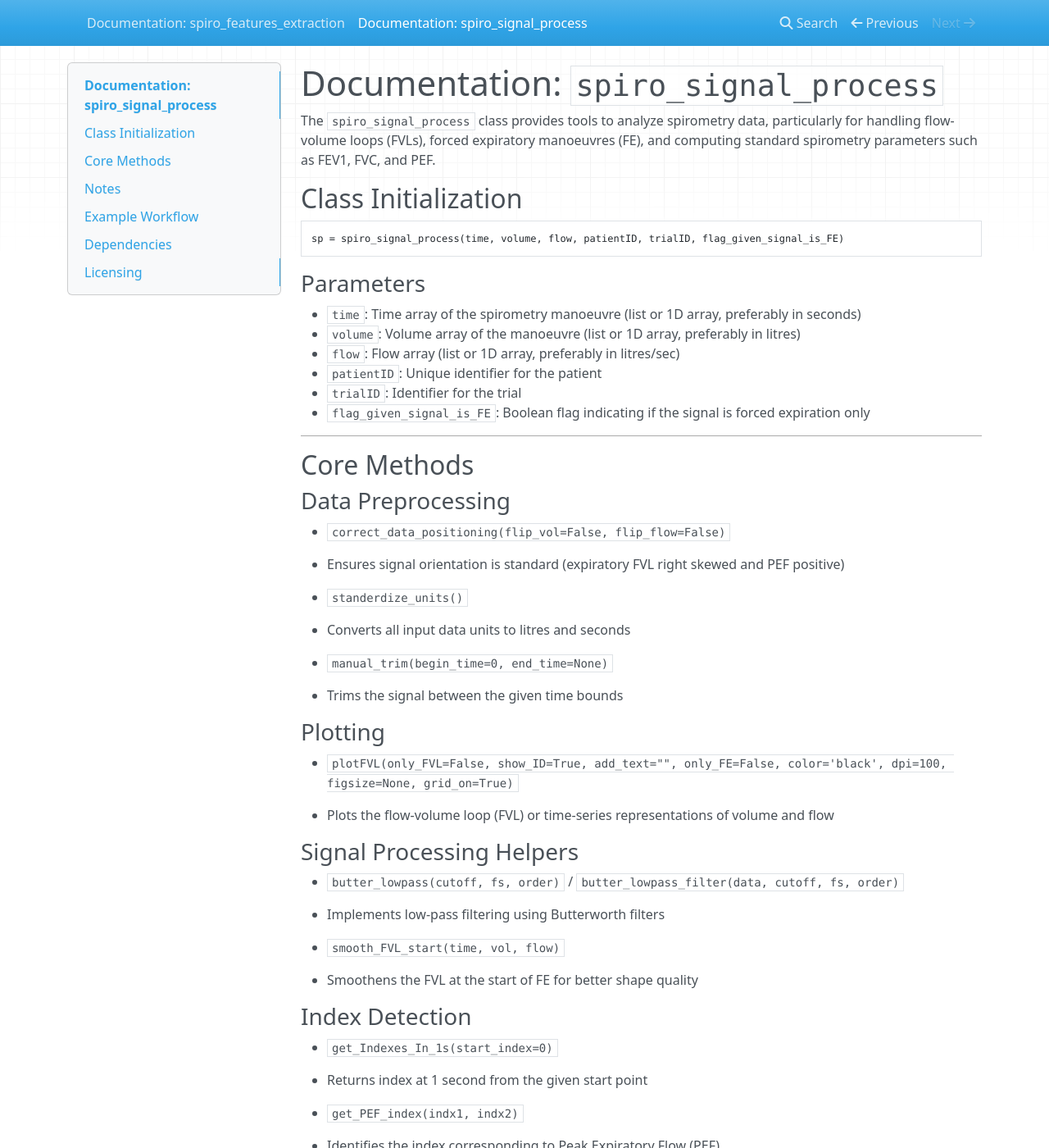
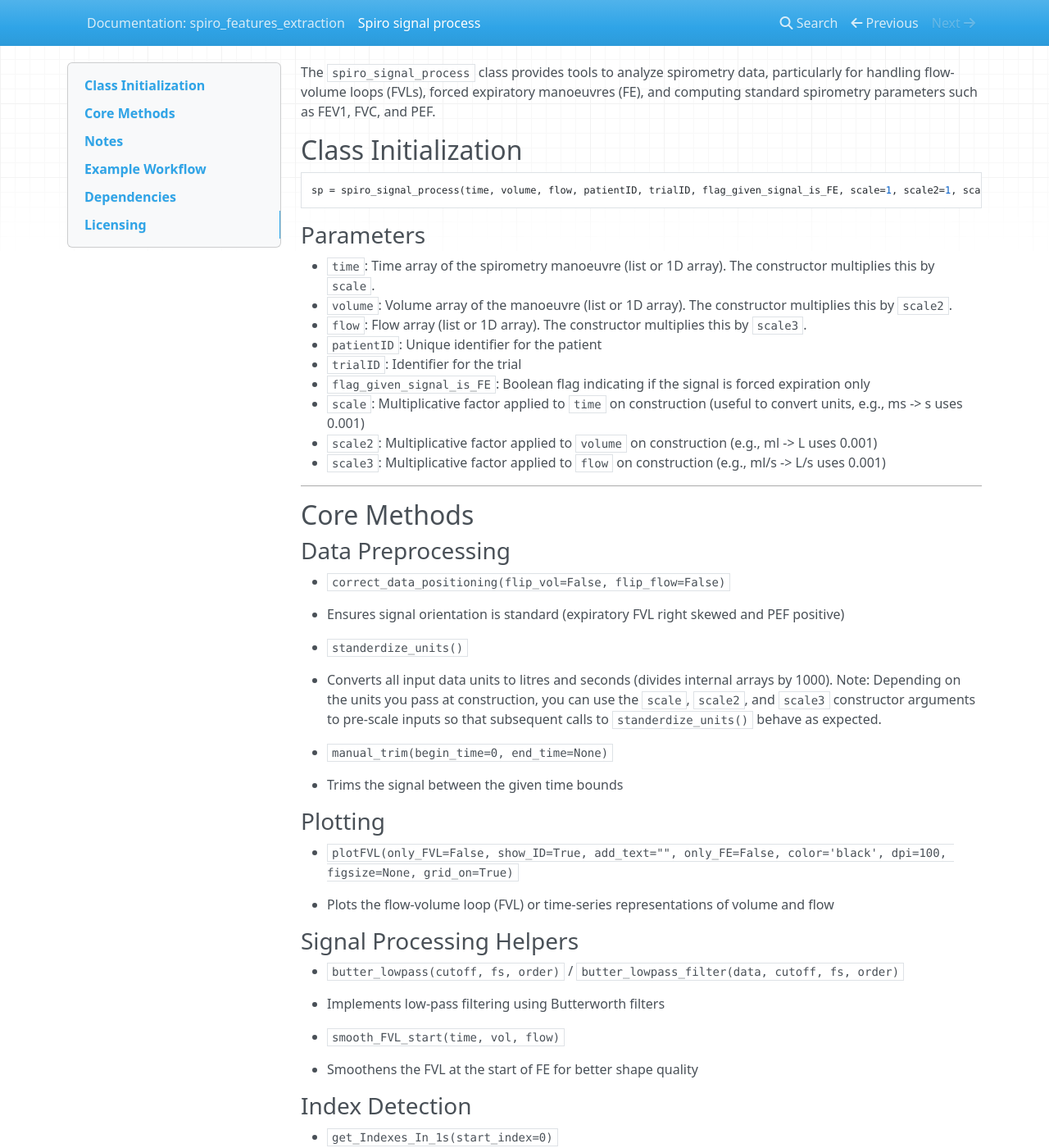
Before and after one commit to neeldas6789/Spirolib_docs, an MkDocs documentation site: the page built from docs/spiro_signal_process.md, in a window 1280 px wide and 1400 px high. Shown: the whole window at 82% size. Built offline with MkDocs 1.6.1, drawn with Linux system fonts in a browser that asks for light colours; nearby versions of some CDN libraries; some of the changed text lies outside the part shown.

Commit message:
DeepDocs: update triggered by 9eddaed in neeldas6789/Spirolib_new (branch: test-ext-repo-sync)
- docs/spiro_signal_process.md: Constructor now requires optional scale, scale2, scale3 parameters for time/volume/flow scaling.

````diff
--- a/docs/spiro_signal_process.md
+++ b/docs/spiro_signal_process.md
@@ -1,21 +1,22 @@
-# Documentation: `spiro_signal_process`
-
 The `spiro_signal_process` class provides tools to analyze spirometry data, particularly for handling flow-volume loops (FVLs), forced expiratory manoeuvres (FE), and computing standard spirometry parameters such as FEV1, FVC, and PEF.
 
 ## Class Initialization
 
 ```python
-sp = spiro_signal_process(time, volume, flow, patientID, trialID, flag_given_signal_is_FE)
+sp = spiro_signal_process(time, volume, flow, patientID, trialID, flag_given_signal_is_FE, scale=1, scale2=1, scale3=1)
 ```
 
 ### Parameters
 
-* `time`: Time array of the spirometry manoeuvre (list or 1D array, preferably in seconds)
-* `volume`: Volume array of the manoeuvre (list or 1D array, preferably in litres)
-* `flow`: Flow array (list or 1D array, preferably in litres/sec)
+* `time`: Time array of the spirometry manoeuvre (list or 1D array). The constructor multiplies this by `scale`.
+* `volume`: Volume array of the manoeuvre (list or 1D array). The constructor multiplies this by `scale2`.
+* `flow`: Flow array (list or 1D array). The constructor multiplies this by `scale3`.
 * `patientID`: Unique identifier for the patient
 * `trialID`: Identifier for the trial
 * `flag_given_signal_is_FE`: Boolean flag indicating if the signal is forced expiration only
+* `scale`: Multiplicative factor applied to `time` on construction (useful to convert units, e.g., ms -> s uses 0.001)
+* `scale2`: Multiplicative factor applied to `volume` on construction (e.g., ml -> L uses 0.001)
+* `scale3`: Multiplicative factor applied to `flow` on construction (e.g., ml/s -> L/s uses 0.001)
 
 ---
 
@@ -29,7 +30,7 @@ sp = spiro_signal_process(time, volume, flow, patientID, trialID, flag_given_sig
 
 * `standerdize_units()`
 
-  * Converts all input data units to litres and seconds
+  * Converts all input data units to litres and seconds (divides internal arrays by 1000). Note: Depending on the units you pass at construction, you can use the `scale`, `scale2`, and `scale3` constructor arguments to pre-scale inputs so that subsequent calls to `standerdize_units()` behave as expected.
 
 * `manual_trim(begin_time=0, end_time=None)`
 
@@ -136,7 +137,8 @@ sp = spiro_signal_process(time, volume, flow, patientID, trialID, flag_given_sig
 
 ## Notes
 
-* It is important to run `correct_data_positioning()` and `standerdize_units()` before performing calculations or acceptability checks
+* The constructor now accepts `scale`, `scale2`, and `scale3` to pre-scale the input time, volume and flow arrays respectively. Use these to convert input units to the internal units expected by the class (for example: ms -> s and ml -> L).
+* It is important to run `correct_data_positioning()` and `standerdize_units()` before performing calculations or acceptability checks if your inputs are not already in litres and seconds.
 * Plotting methods help visualize raw and processed signals for verification
 * ECCS93 reference computations depend on gender, age, and height
 * All array attributes are assumed to be NumPy arrays internally
@@ -146,7 +148,8 @@ sp = spiro_signal_process(time, volume, flow, patientID, trialID, flag_given_sig
 ## Example Workflow
 
 ```python
-sp = spiro_signal_process(time, volume, flow, patientID='P1', trialID='T1', flag_given_signal_is_FE=False)
+# If your inputs are in ms and ml, scale them to seconds and litres on construction:
+sp = spiro_signal_process(time_ms, volume_ml, flow_ml_per_s, patientID='P1', trialID='T1', flag_given_signal_is_FE=False, scale=0.001, scale2=0.001, scale3=0.001)
 sp.correct_data_positioning()
 sp.standerdize_units()
 accepted, reason = sp.check_acceptability_of_spirogram()
````
